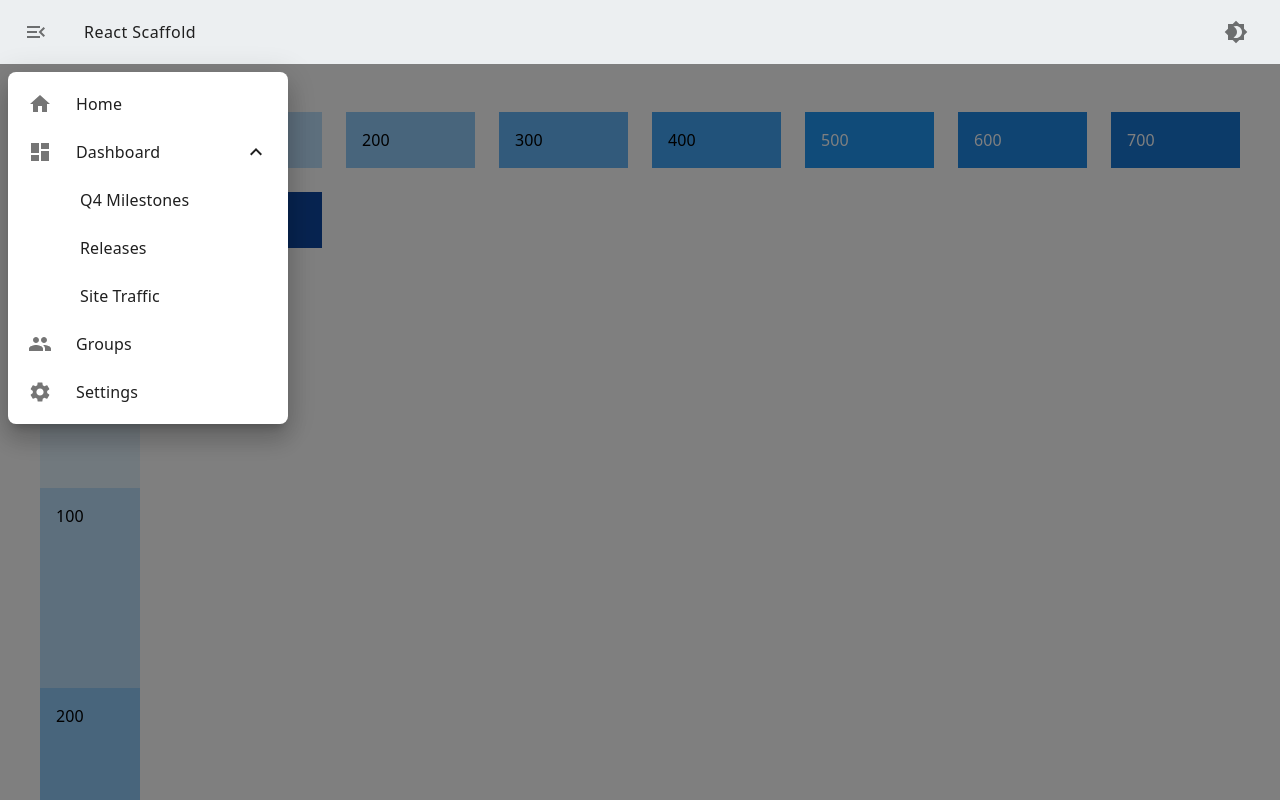
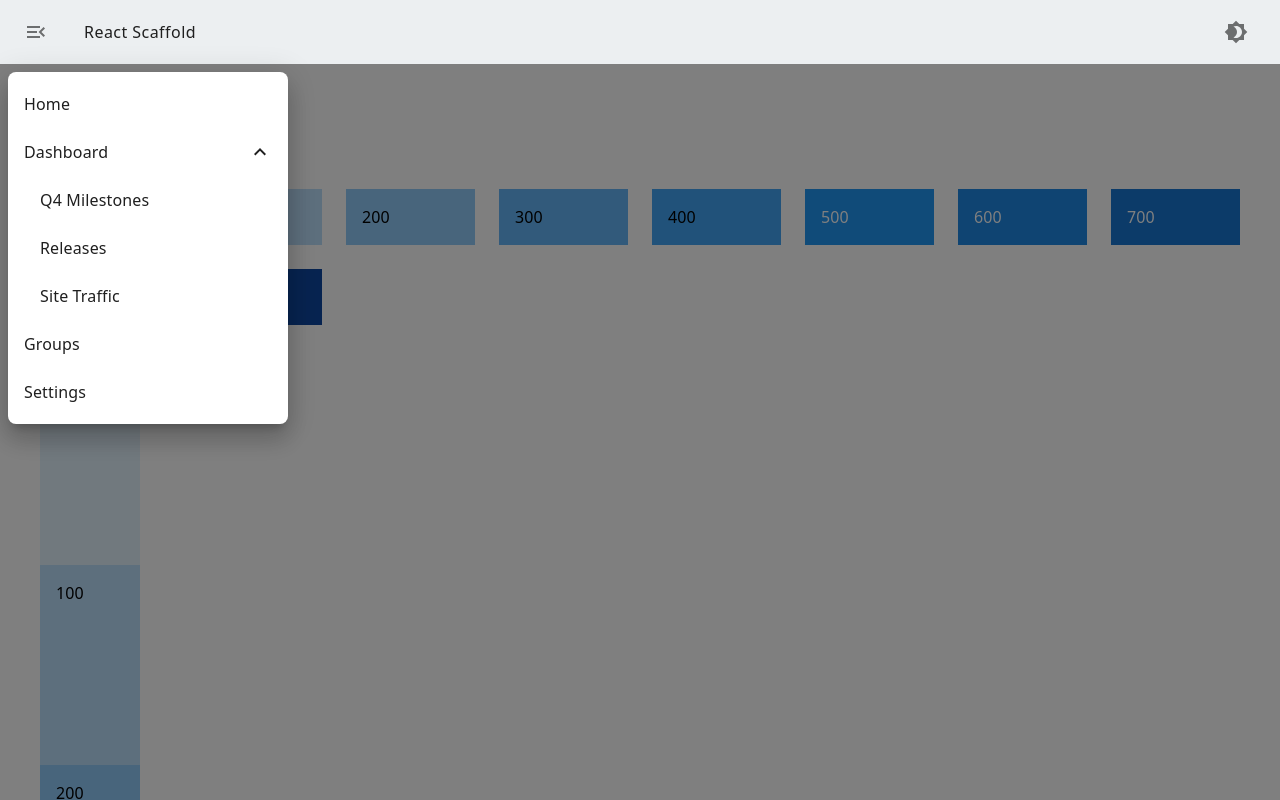
Before and after one commit to kosukekashiwa/react-scaffold, a React app: page /ui in a window 1280 px wide. Both pictures are taken after a click on the button 36 px from the left and 32 px from the top of the page. Built offline with nearby package versions, Linux system fonts and the light colour scheme; the HTML template or start-up script is replaced by a standard one.

Commit message:
delete menu icon

```diff
--- a/src/views/atoms/buttons/BaseNaviMenuButton.tsx
+++ b/src/views/atoms/buttons/BaseNaviMenuButton.tsx
@@ -1,30 +1,19 @@
 import React from 'react';
-import { ListItemButton, ListItemIcon } from '@mui/material';
+import { ListItemButton } from '@mui/material';
 
 export type BaseNaviMenuButtonProps = {
-  icon: React.ReactNode;
   onClick: () => void;
   children: React.ReactNode;
 };
-const BaseNaviMenuButton: React.VFC<BaseNaviMenuButtonProps> = ({ icon, onClick, children }) => {
+const BaseNaviMenuButton: React.VFC<BaseNaviMenuButtonProps> = ({ onClick, children }) => {
   return (
     <ListItemButton
       onClick={onClick}
       sx={{
         minHeight: 48,
         justifyContent: 'initial',
-        px: 2.5,
       }}
     >
-      <ListItemIcon
-        sx={{
-          minWidth: 0,
-          mr: 3,
-          justifyContent: 'center',
-        }}
-      >
-        {icon}
-      </ListItemIcon>
       {children}
     </ListItemButton>
   );
--- a/src/views/atoms/buttons/NaviMenuButton.tsx
+++ b/src/views/atoms/buttons/NaviMenuButton.tsx
@@ -2,13 +2,13 @@ import React from 'react';
 import { ListItemText } from '@mui/material';
 import BaseNaviMenuButton, { BaseNaviMenuButtonProps } from './BaseNaviMenuButton';
 
-export type NaviMenuButtonProps = Pick<BaseNaviMenuButtonProps, 'icon' | 'onClick'> & {
+export type NaviMenuButtonProps = Pick<BaseNaviMenuButtonProps, 'onClick'> & {
   label: string;
 };
 
-const NaviMenuButton: React.VFC<NaviMenuButtonProps> = ({ icon, label, onClick }) => {
+const NaviMenuButton: React.VFC<NaviMenuButtonProps> = ({ label, onClick }) => {
   return (
-    <BaseNaviMenuButton onClick={onClick} icon={icon}>
+    <BaseNaviMenuButton onClick={onClick}>
       <ListItemText primary={label} sx={{ whiteSpace: 'nowrap' }} />
     </BaseNaviMenuButton>
   );
--- a/src/views/atoms/buttons/NestedNaviMenuButton.tsx
+++ b/src/views/atoms/buttons/NestedNaviMenuButton.tsx
@@ -2,14 +2,14 @@ import React, { useCallback, useState } from 'react';
 import { Collapse, List, ListItemButton, ListItemText } from '@mui/material';
 import ExpandLess from '@mui/icons-material/ExpandLess';
 import ExpandMore from '@mui/icons-material/ExpandMore';
-import BaseNaviMenuButton, { BaseNaviMenuButtonProps } from './BaseNaviMenuButton';
+import BaseNaviMenuButton from './BaseNaviMenuButton';
 
-export type NestedNaviMenuButtonProps = Pick<BaseNaviMenuButtonProps, 'icon'> & {
+export type NestedNaviMenuButtonProps = {
   label: string;
   items: { label: string; onClick: () => void }[];
 };
 
-const NestedNaviMenuButton: React.VFC<NestedNaviMenuButtonProps> = ({ icon, label, items }) => {
+const NestedNaviMenuButton: React.VFC<NestedNaviMenuButtonProps> = ({ label, items }) => {
   const [open, setOpen] = useState<boolean>(true);
 
   const handleClick = useCallback((): void => {
@@ -18,14 +18,14 @@ const NestedNaviMenuButton: React.VFC<NestedNaviMenuButtonProps> = ({ icon, labe
 
   return (
     <>
-      <BaseNaviMenuButton onClick={handleClick} icon={icon}>
+      <BaseNaviMenuButton onClick={handleClick}>
         <ListItemText primary={label} sx={{ whiteSpace: 'nowrap' }} />
         {open ? <ExpandLess /> : <ExpandMore />}
       </BaseNaviMenuButton>
       <Collapse in={open} timeout="auto" unmountOnExit>
         <List component="div" disablePadding>
           {items.map((item) => (
-            <ListItemButton key={item.label} sx={{ pl: 9 }} onClick={item.onClick}>
+            <ListItemButton key={item.label} sx={{ pl: 4 }} onClick={item.onClick}>
               <ListItemText primary={item.label} sx={{ whiteSpace: 'nowrap' }} />
             </ListItemButton>
           ))}
--- a/src/views/natures/AppRouter.tsx
+++ b/src/views/natures/AppRouter.tsx
@@ -1,10 +1,6 @@
 import React, { useCallback, useEffect, useState } from 'react';
 import { BrowserRouter, Navigate, Outlet, Route, Routes, useNavigate } from 'react-router-dom';
 import { Box, List, Theme, useMediaQuery } from '@mui/material';
-import HomeIcon from '@mui/icons-material/Home';
-import DashboardIcon from '@mui/icons-material/Dashboard';
-import GroupIcon from '@mui/icons-material/Group';
-import SettingsIcon from '@mui/icons-material/Settings';
 import { FLEXIBLE_MAX_WIDTH } from '../theme';
 import NaviMenuButton from '../atoms/buttons/NaviMenuButton';
 import NestedNaviMenuButton, {
@@ -98,10 +94,10 @@ const AppLayout: React.VFC = () => {
   ];
   const menuList: React.ReactNode = (
     <List>
-      <NaviMenuButton icon={<HomeIcon />} label="Home" onClick={handleHomeIconClick} />
-      <NestedNaviMenuButton icon={<DashboardIcon />} label="Dashboard" items={dashboardMenuItems} />
-      <NaviMenuButton icon={<GroupIcon />} label="Groups" onClick={handleGroupsIconClick} />
-      <NaviMenuButton icon={<SettingsIcon />} label="Settings" onClick={handleSettingsIconClick} />
+      <NaviMenuButton label="Home" onClick={handleHomeIconClick} />
+      <NestedNaviMenuButton label="Dashboard" items={dashboardMenuItems} />
+      <NaviMenuButton label="Groups" onClick={handleGroupsIconClick} />
+      <NaviMenuButton label="Settings" onClick={handleSettingsIconClick} />
     </List>
   );
 
--- a/src/views/natures/OverView.tsx
+++ b/src/views/natures/OverView.tsx
@@ -1,5 +1,5 @@
 import React from 'react';
-import { Box, Grid, Stack } from '@mui/material';
+import { Box, Button, Grid, Stack } from '@mui/material';
 import { blue } from '@mui/material/colors';
 
 const OverView: React.VFC = () => {
@@ -7,7 +7,13 @@ const OverView: React.VFC = () => {
 
   return (
     <Box>
-      <Box>Grid Layout (レスポンシブ確認)</Box>
+      <Box>Button</Box>
+      <Box>
+        <Button variant="contained" color="primary">
+          Primary
+        </Button>
+      </Box>
+      <Box mt={2}>Grid Layout (レスポンシブ確認)</Box>
       <Grid container spacing={{ xs: 1, sm: 3 }}>
         {pallete.map((code) => (
           <Grid key={code} item xs={6} sm={3} md={1.5}>
```
